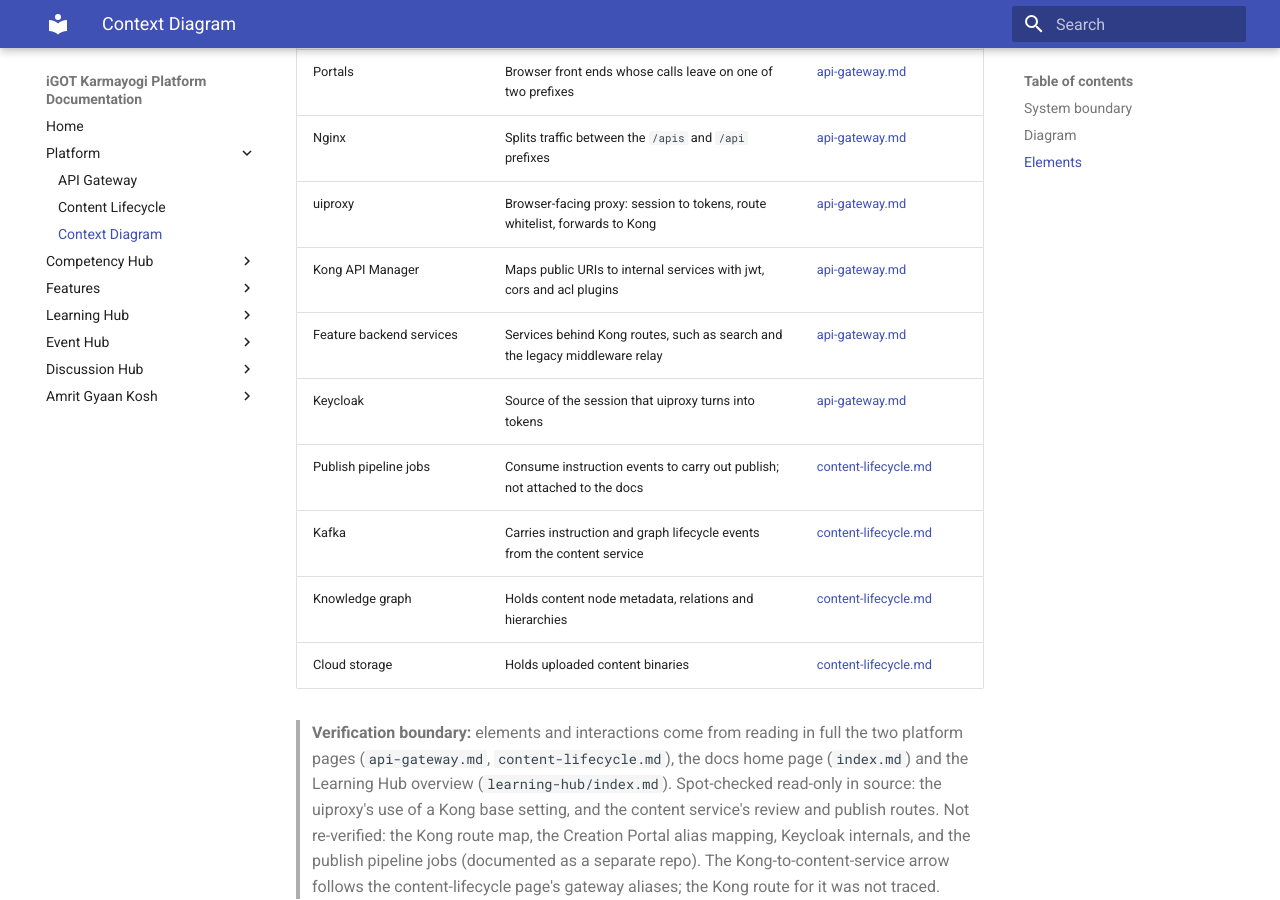
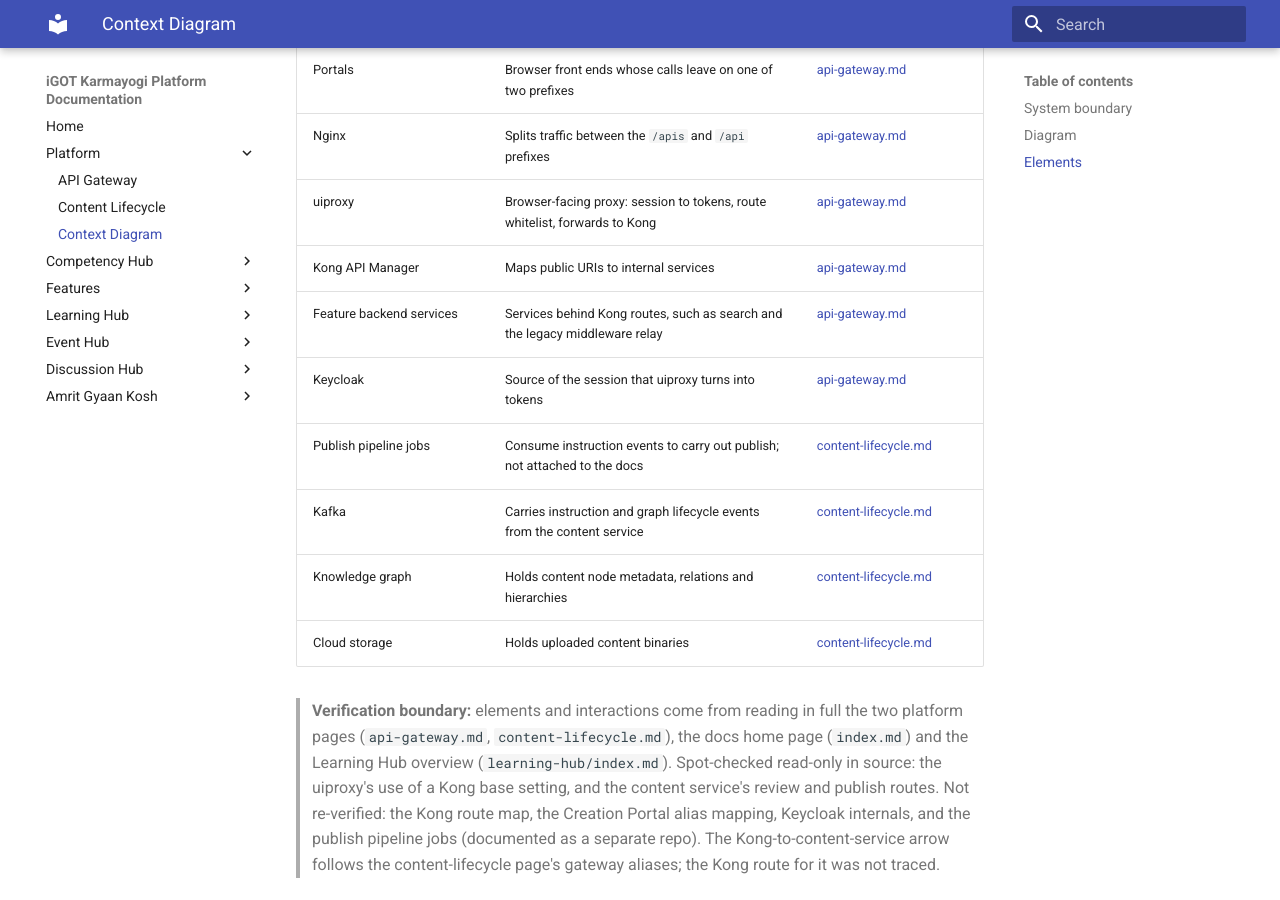
Before and after one commit to KB-iGOT/igot-docs, an MkDocs documentation site: the page built from docs/platform/context-diagram.md, in a window 1280 px wide and 900 px high, scrolled down 879 px. Built offline with MkDocs 1.6.1 and Material for MkDocs 9.7.7, drawn with Linux system fonts in a browser that asks for light colours.

Commit message:
security(2/5): remove gateway plugin and ACL detail from context diagrams
Categories removed: gateway plugin list and per-route ACL/JWT check detail.
Routing description kept.

To undo: git revert <this commit>

Co-Authored-By: Claude Sonnet 5.5 <noreply@anthropic.com>

```diff
--- a/docs/platform/context-diagram.md
+++ b/docs/platform/context-diagram.md
@@ -22,7 +22,7 @@ flowchart LR
     PLAT(["Platform<br/>gateway and content lifecycle"])
 
     UIP["uiproxy<br/>session auth, whitelist, proxy"]
-    KNG["Kong API Manager<br/>jwt, cors, acl"]
+    KNG["Kong API Manager"]
     BE["Feature backend services<br/>search, middleware and others"]
     KC["Keycloak<br/>session and tokens"]
     PIPE["Publish pipeline jobs<br/>(separate repo)"]
@@ -55,7 +55,7 @@ flowchart LR
 | Portals | Browser front ends whose calls leave on one of two prefixes | [api-gateway.md](api-gateway.md) |
 | Nginx | Splits traffic between the `/apis` and `/api` prefixes | [api-gateway.md](api-gateway.md) |
 | uiproxy | Browser-facing proxy: session to tokens, route whitelist, forwards to Kong | [api-gateway.md](api-gateway.md) |
-| Kong API Manager | Maps public URIs to internal services with jwt, cors and acl plugins | [api-gateway.md](api-gateway.md) |
+| Kong API Manager | Maps public URIs to internal services | [api-gateway.md](api-gateway.md) |
 | Feature backend services | Services behind Kong routes, such as search and the legacy middleware relay | [api-gateway.md](api-gateway.md) |
 | Keycloak | Source of the session that uiproxy turns into tokens | [api-gateway.md](api-gateway.md) |
 | Publish pipeline jobs | Consume instruction events to carry out publish; not attached to the docs | [content-lifecycle.md](content-lifecycle.md) |
```
Also changed, not shown: docs/explore-content/context-diagram.md (+2 -2 lines), docs/learning-hub/blended-program/context-diagram.md (+1 -1 lines).
